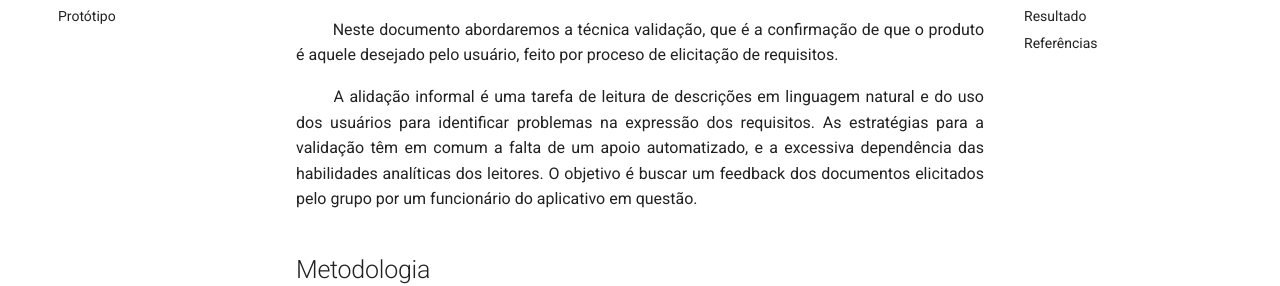
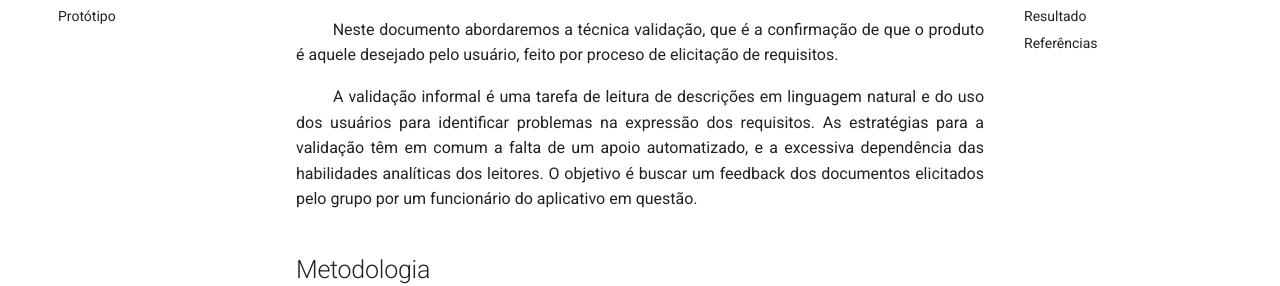
Before and after one commit to Requisitos-de-Software/2021.2-Tembici, an MkDocs documentation site: the page built from docs/analise/validacao/validacao_informal.md, in a window 1280 px wide and 900 px high, scrolled down 329 px. Shown: the part 173-459 px from the top of the window. Built offline with MkDocs 1.6.1 and Material for MkDocs 9.7.7, drawn with Linux system fonts in a browser that asks for light colours; comment, search, counter and statistics services are not loaded.

Commit message:
Correção de palavra

```diff
--- a/docs/analise/validacao/validacao_informal.md
+++ b/docs/analise/validacao/validacao_informal.md
@@ -9,7 +9,7 @@
 
 ## Introdução
 <p align="justify">&emsp;&emsp; Neste documento abordaremos a técnica validação, que é a confirmação de que o produto é aquele desejado pelo usuário, feito por proceso de elicitação de requisitos.</p>
-<p align="justify">&emsp;&emsp; A alidação informal é uma tarefa de leitura de descrições em linguagem natural e do uso dos usuários para identificar problemas na expressão dos requisitos. As estratégias para a validação têm em comum a falta de um apoio automatizado, e a excessiva dependência das habilidades analíticas dos leitores. O objetivo é buscar um feedback dos documentos elicitados pelo grupo por um funcionário do aplicativo em questão.</p>
+<p align="justify">&emsp;&emsp; A validação informal é uma tarefa de leitura de descrições em linguagem natural e do uso dos usuários para identificar problemas na expressão dos requisitos. As estratégias para a validação têm em comum a falta de um apoio automatizado, e a excessiva dependência das habilidades analíticas dos leitores. O objetivo é buscar um feedback dos documentos elicitados pelo grupo por um funcionário do aplicativo em questão.</p>
 
 ## Metodologia
 <p align="justify">&emsp;&emsp; A tentativa de contato foi por meio de email direcionado a equipe do TemBici.</p>
```
